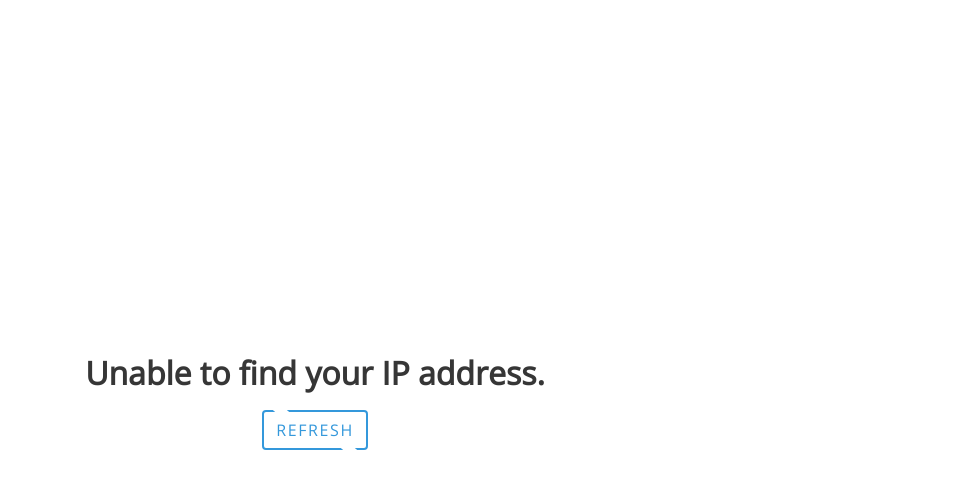
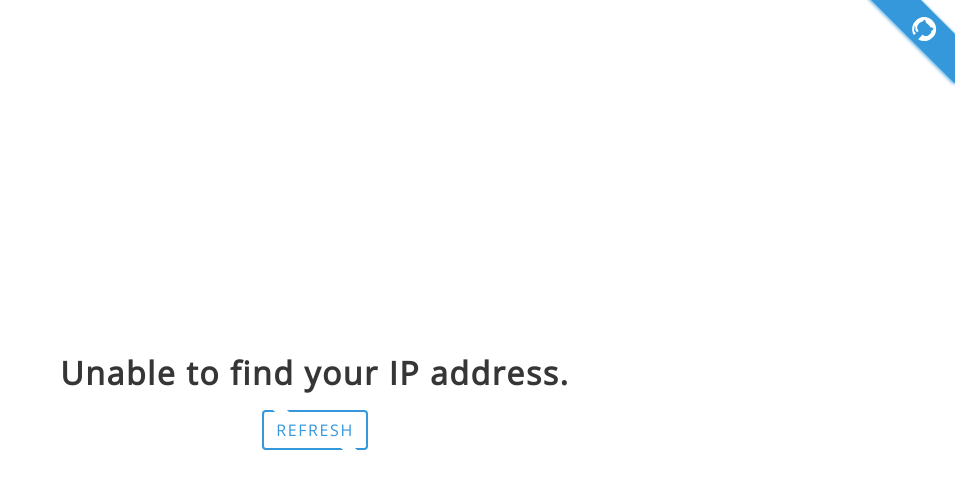
Before and after one commit to acestojanoski/public-ip, a website: page ui/index.html in a window 1280 px wide. Shown: the whole page, without its empty margins (325-1280 px from the left). Drawn offline with nearby package versions, Linux system fonts and the light colour scheme; no server answers.

Commit message:
feat: github ribbon

```diff
--- a/gulpfile.js
+++ b/gulpfile.js
@@ -25,9 +25,9 @@ const cleanStyles = () =>
 
 const moveFiles = () =>
 	gulp
-		.src(`${uiDir}/assets/*`)
-		.pipe(gulp.dest(`${distDir}/assets`))
-		.pipe(gulp.src(`${uiDir}/*.html`))
+		.src([`${uiDir}/assets/**/*`, `${uiDir}/*.html`], {
+			base: uiDir,
+		})
 		.pipe(gulp.dest(distDir));
 
 exports.default = gulp.series(
--- a/ui/index.html
+++ b/ui/index.html
@@ -5,13 +5,20 @@
     <meta charset="utf-8">
     <meta name="viewport" content="width=device-width, initial-scale=1.0">
     <title>Public IP</title>
-    <link href="./favicon.ico" rel="icon" type="image/x-icon" />
+    <link href="./assets/favicon.ico" rel="icon" type="image/x-icon" />
     <link rel="stylesheet" href="https://fonts.googleapis.com/css?family=Open Sans">
     <link type="text/css" rel="stylesheet" href="./main.css" />
 </head>
 
 <body>
     <div class="container">
+        <div class="ribbon-wrapper">
+            <a href="https://github.com/acestojanoski/public-ip" target="_blank">
+                <div class="ribbon-primary">
+                    <img src="./assets/cat.svg" alt="Github logo" />
+                </div>
+            </a>
+        </div>
         <h1 id="ip" class="title"></h1>
         <div id="loading" class="spinner" style="display: none;"></div>
         <button id="refresh" class="button primary" type="button">Refresh</button>
--- a/ui/main.css
+++ b/ui/main.css
@@ -6,6 +6,7 @@
 
 .title {
     color: #363636;
+    letter-spacing: .1rem;
 }
 
 .container {
@@ -99,3 +100,36 @@
 #refresh {
     margin-top: 1rem;
 }
+
+.ribbon-wrapper {
+    height: 5.5rem;
+    width: 5.5rem;
+    position: fixed;
+    right: 0;
+    top: 0;
+    overflow: hidden;
+}
+
+.ribbon-primary {
+    width: 7.5rem;
+    background-color: #3498db;
+    transform: rotate(45deg);
+    -webkit-transform: rotate(45deg);
+    -moz-transform: rotate(45deg);
+    -ms-transform: rotate(45deg);
+    -o-transform: rotate(45deg);
+    box-shadow: 0px 1px 4px 0px #2992d8;
+    -webkit-box-shadow: 0px 1px 4px 0px #2992d8;
+    -moz-box-shadow: 0px 1px 4px 0px #2992d8;
+    color: #ffffff;
+    padding: .4rem 0 0 .2rem;
+    position: relative;
+    text-align: center;
+    left: -5px;
+    top: 10px;
+    cursor: pointer;
+}
+
+.ribbon-primary img {
+    height: 1.5rem;
+}
```
Also changed, not shown: ui/assets/cat.svg (added).
